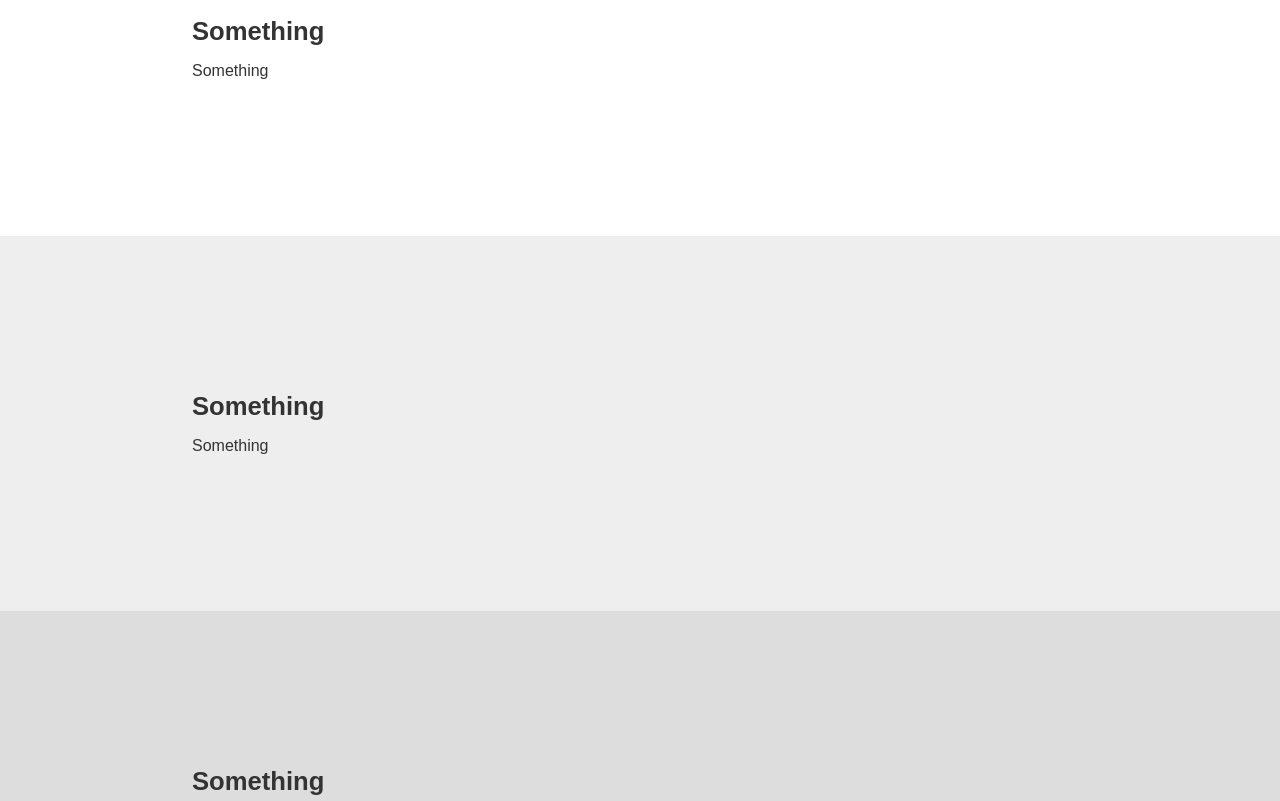
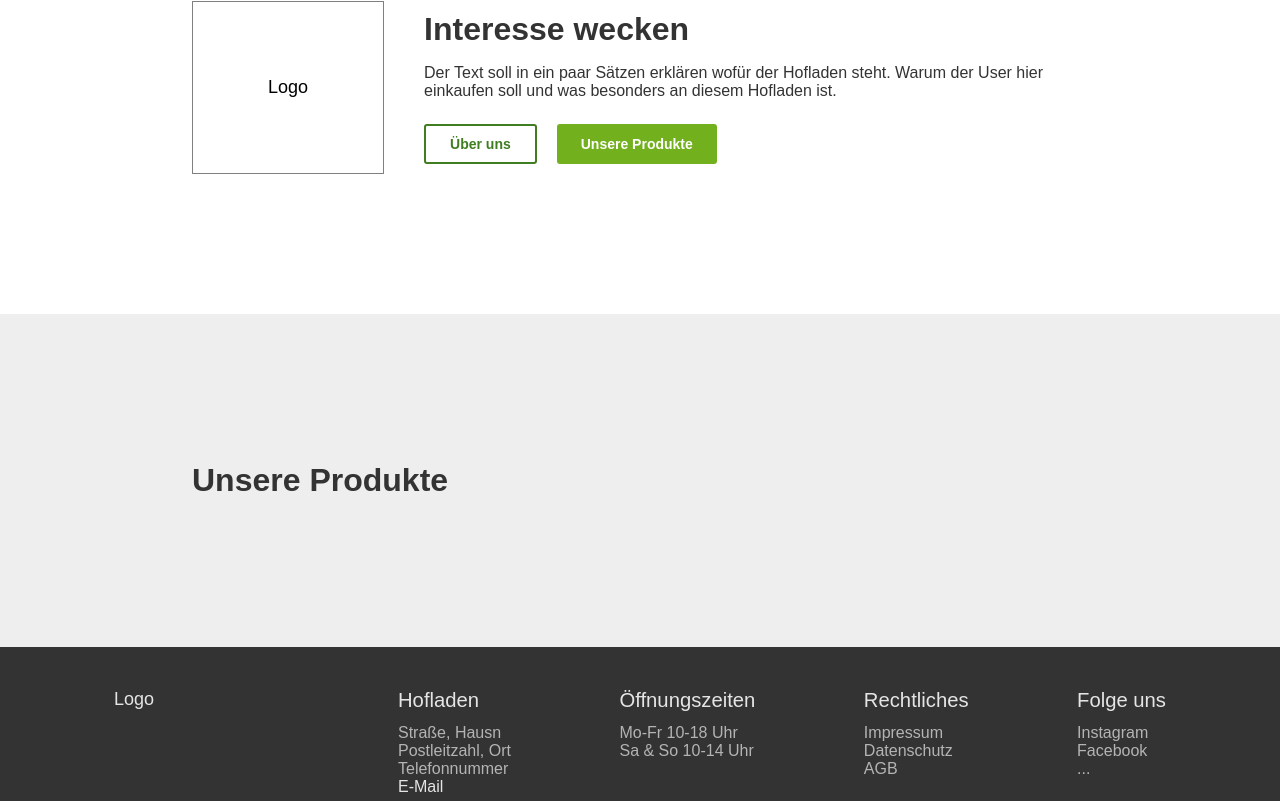
Before and after one commit to CasparVelsen/hofladen-loburg, a React (Create React App) app: page / in a window 1280 px wide. Shown: the part 939-1740 px from the top of the page. Built offline with nearby package versions, Linux system fonts and the light colour scheme.

Commit message:
Add first sections to Homepage

```diff
--- a/src/components/Hero/Hero.js
+++ b/src/components/Hero/Hero.js
@@ -19,7 +19,7 @@ export default function Hero() {
           abzuholen
         </Paragraph>
         <NavLink to="/assortment">
-          <Button buttonStyle="accent" buttonSize="large">
+          <Button buttonStyle="secondary" buttonSize="large">
             Click me
           </Button>
         </NavLink>
--- /dev/null
+++ b/src/components/IntroductionSection/IntroductionSection.js
@@ -0,0 +1,27 @@
+import styles from "./introductionSection.module.scss";
+import Section from "../../modules/Section/Section";
+import Title from "../../modules/Title/Title";
+import Paragraph from "../../modules/Paragraph/Paragraph";
+import Button from "../../modules/Button/Button";
+
+export default function IntroductionSection() {
+  return (
+    <Section color="white">
+      <div className={styles.container}>
+        <div className={styles.logo}>Logo</div>
+        <div className={styles.info}>
+          <Title level="medium">Interesse wecken</Title>
+          <Paragraph>
+            Der Text soll in ein paar Sätzen erklären wofür der Hofladen steht.
+            Warum der User hier einkaufen soll und was besonders an diesem
+            Hofladen ist.
+          </Paragraph>
+          <div className={styles.buttonAlign}>
+            <Button buttonStyle="primary-outlined">Über uns</Button>
+            <Button buttonStyle="secondary">Unsere Produkte</Button>
+          </div>
+        </div>
+      </div>
+    </Section>
+  );
+}
--- /dev/null
+++ b/src/components/IntroductionSection/introductionSection.module.scss
@@ -0,0 +1,17 @@
+@import "src/styles/spacing";
+
+.container {
+  display: flex;
+  gap: s(10);
+  align-items: center;
+}
+
+.logo {
+  border: 0.5px solid gray;
+  padding: 75px;
+}
+
+.buttonAlign {
+  display: flex;
+  gap: s(5);
+}
--- /dev/null
+++ b/src/components/ProduktsOverviewSection/ProduktsOverviewSection.js
@@ -0,0 +1,13 @@
+import Section from "../../modules/Section/Section";
+import Title from "../../modules/Title/Title";
+import styles from "./produktsOverviewSection.module.scss";
+
+export default function ProduktsOverviewSection() {
+  return (
+    <Section color="lightgray">
+      <div className={styles.container}>
+        <Title level="medium">Unsere Produkte</Title>
+      </div>
+    </Section>
+  );
+}
--- a/src/modules/Button/Button.jsx
+++ b/src/modules/Button/Button.jsx
@@ -8,11 +8,11 @@ const STYLES = [
   "danger",
   "warning",
   "succes",
-  "primary--outlined",
-  "secondary--outlined",
-  "warning--outlined",
-  "danger--outlined",
-  "succes--outlined",
+  "primary-outlined",
+  "secondary-outlined",
+  "warning-outlined",
+  "danger-outlined",
+  "succes-outlined",
 ];
 
 const SIZE = ["small", "medium", "large"];
--- a/src/modules/Button/Button.module.scss
+++ b/src/modules/Button/Button.module.scss
@@ -44,35 +44,35 @@
   border: none;
 }
 
-.primary--outlined {
+.primary-outlined {
   background-color: transparent;
   color: $color-primary;
   border: none;
   border: 2px solid $color-primary;
 }
 
-.secondary--outlined {
+.secondary-outlined {
   background-color: transparent;
   color: $color-secondary;
   border: none;
   border: 2px solid $color-secondary;
 }
 
-.danger--outlined {
+.danger-outlined {
   background-color: transparent;
   color: $color-accent;
   border: none;
   border: 2px solid $color-accent;
 }
 
-.warning--outlined {
+.warning-outlined {
   background-color: transparent;
   color: $color-accent-secondary;
   border: none;
   border: 2px solid $color-accent-secondary;
 }
 
-.succes--outlined {
+.succes-outlined {
   background-color: transparent;
   color: $color-primary-light;
   border: none;
--- a/src/pages/HomePage.js
+++ b/src/pages/HomePage.js
@@ -1,33 +1,14 @@
 import Hero from "../components/Hero/Hero";
-import Section from "../modules/Section/Section";
-import Title from "../modules/Title/Title";
-import Paragraph from "../modules/Paragraph/Paragraph";
 import styles from "./pages.module.scss";
+import IntroductionSection from "../components/IntroductionSection/IntroductionSection";
+import ProduktsOverviewSection from "../components/ProduktsOverviewSection/ProduktsOverviewSection";
 
 export default function HomePage() {
   return (
     <div className={styles.view}>
       <Hero />
-      <Section color="white">
-        <div>
-          <Title level={1}>Something</Title>
-          <Paragraph>Something</Paragraph>
-        </div>
-      </Section>
-
-      <Section color="lightgray">
-        <div>
-          <Title level={1}>Something</Title>
-          <Paragraph>Something</Paragraph>
-        </div>
-      </Section>
-
-      <Section color="darkgray">
-        <div>
-          <Title level={1}>Something</Title>
-          <Paragraph>Something</Paragraph>
-        </div>
-      </Section>
+      <IntroductionSection />
+      <ProduktsOverviewSection />
     </div>
   );
 }
```
Also changed, not shown: src/components/ProduktsOverviewSection/produktsOverviewSection.module.scss (added).
